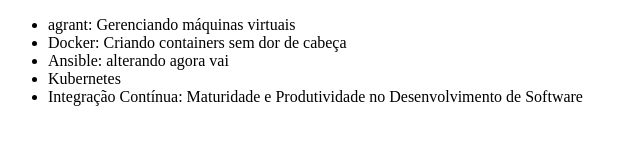
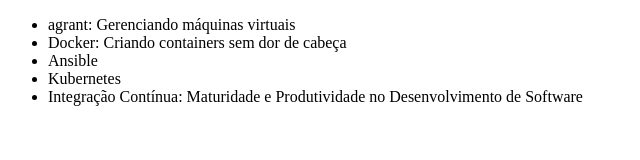
Before and after one commit to luc4srocha/alura-git, a plain HTML site: page index.html in a window 1280 px wide. Shown: the whole page, without its empty margins (0-640 px from the left). Drawn offline with Linux system fonts and the light colour scheme.

Commit message:
Revert "alterando codigo"
This reverts commit 00b508a0abede0774f791b10f0f404f144d0ed19.

```diff
--- a/index.html
+++ b/index.html
@@ -8,7 +8,7 @@
     <ul>
         <li>agrant: Gerenciando máquinas virtuais</li>
         <li>Docker: Criando containers sem dor de cabeça</li>
-        <li>Ansible: alterando agora vai</li>
+        <li>Ansible</li>
         <li>Kubernetes</li>
         <li>Integração Contínua: Maturidade e Produtividade no Desenvolvimento de Software</li>
     </ul>
```
